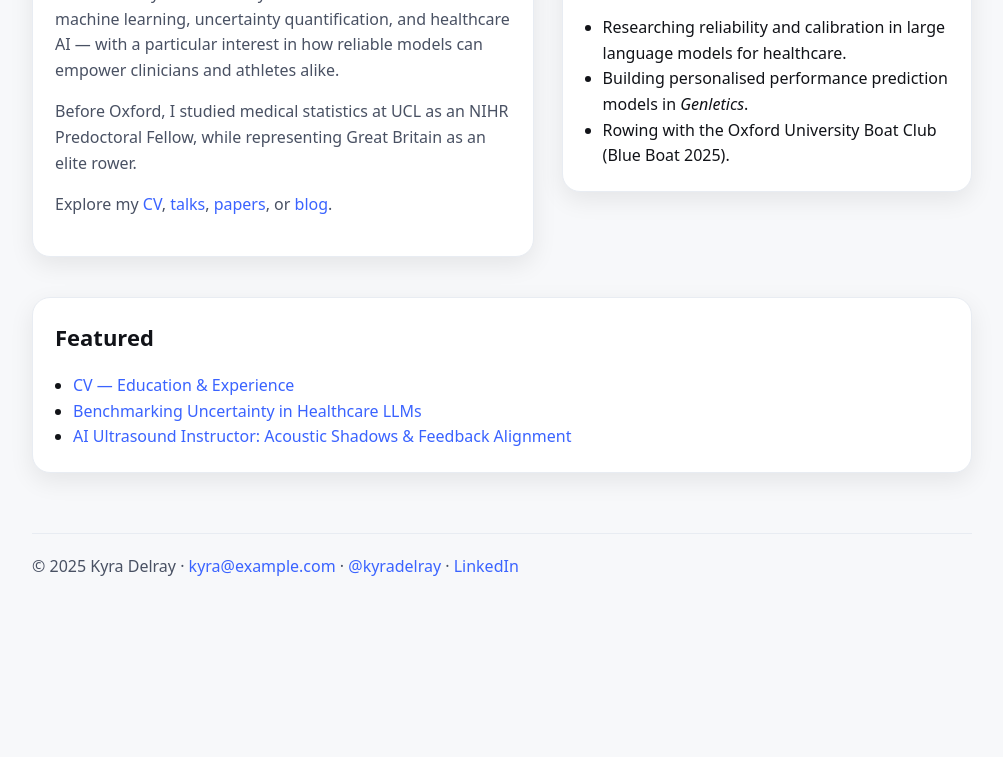
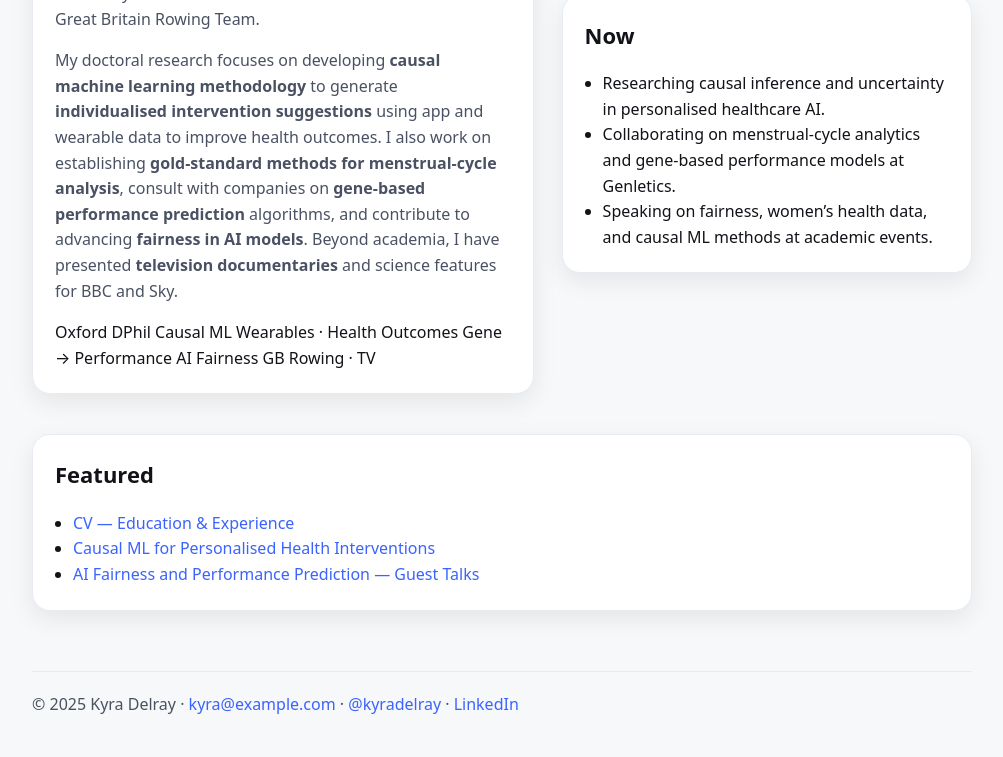
Before and after one commit to kyradelray/kyradelary.github.io, a plain HTML site: page index.html in a window 1280 px wide. Shown: the part 260-1017 px from the top of the page, without its empty margins (138-1141 px from the left). Before the commit the page ends 880 px from the top, so only its background shows below. Drawn offline with Linux system fonts and the light colour scheme.

Commit message:
Update index.html

```diff
--- a/index.html
+++ b/index.html
@@ -3,8 +3,7 @@
 <head>
   <meta charset="utf-8" />
   <meta name="viewport" content="width=device-width, initial-scale=1" />
-  <title>Kyra Delray (née Edwards) — Data Scientist & Ex-Professional Athlete</title>
-  <meta name="description" content="Kyra Delray (née Edwards) — Data scientist at Oxford exploring reliability, uncertainty, and healthcare AI. Former professional athlete and speaker." />
+  <title>Kyra Delray (née Edwards) — DPhil Student at Oxford</title>
   <style>
     :root {
       --bg: #0b0c10;
@@ -60,7 +59,7 @@
         <div class="avatar" aria-hidden="true"></div>
         <div>
           <strong>Kyra Delray (née Edwards)</strong><br>
-          <span style="color:var(--muted)">Data Scientist · Ex-Professional Athlete</span>
+          <span style="color:var(--muted)">DPhil Student · Ex-GB Rower · Data Scientist</span>
         </div>
       </div>
       <nav>
@@ -74,17 +73,24 @@
     <section class="hero">
       <div class="card">
         <h1>Hi, I’m Kyra.</h1>
-        <p>I’m a data scientist and former professional rower, now at the University of Oxford. My work sits at the intersection of machine learning, uncertainty quantification, and healthcare AI — with a particular interest in how reliable models can empower clinicians and athletes alike.</p>
-        <p>Before Oxford, I studied medical statistics at UCL as an NIHR Predoctoral Fellow, while representing Great Britain as an elite rower.</p>
-        <p>Explore my <a href="/cv.html">CV</a>, <a href="/talks.html">talks</a>, <a href="/papers.html">papers</a>, or <a href="/blog.html">blog</a>.</p>
+        <p>I am a DPhil (PhD) student in Health Data Science at the University of Oxford and a former full-time athlete with the Great Britain Rowing Team.</p>
+        <p>My doctoral research focuses on developing <strong>causal machine learning methodology</strong> to generate <strong>individualised intervention suggestions</strong> using app and wearable data to improve health outcomes. I also work on establishing <strong>gold‑standard methods for menstrual‑cycle analysis</strong>, consult with companies on <strong>gene‑based performance prediction</strong> algorithms, and contribute to advancing <strong>fairness in AI models</strong>. Beyond academia, I have presented <strong>television documentaries</strong> and science features for BBC and Sky.</p>
+        <div class="tags">
+          <span class="tag">Oxford DPhil</span>
+          <span class="tag">Causal ML</span>
+          <span class="tag">Wearables · Health Outcomes</span>
+          <span class="tag">Gene → Performance</span>
+          <span class="tag">AI Fairness</span>
+          <span class="tag">GB Rowing · TV</span>
+        </div>
       </div>
 
       <div class="card">
         <h2>Now</h2>
         <ul>
-          <li>Researching reliability and calibration in large language models for healthcare.</li>
-          <li>Building personalised performance prediction models in <em>Genletics</em>.</li>
-          <li>Rowing with the Oxford University Boat Club (Blue Boat 2025).</li>
+          <li>Researching causal inference and uncertainty in personalised healthcare AI.</li>
+          <li>Collaborating on menstrual‑cycle analytics and gene‑based performance models at Genletics.</li>
+          <li>Speaking on fairness, women’s health data, and causal ML methods at academic events.</li>
         </ul>
       </div>
     </section>
@@ -94,8 +100,8 @@
         <h2>Featured</h2>
         <ul>
           <li><a href="/cv.html">CV — Education & Experience</a></li>
-          <li><a href="/papers.html">Benchmarking Uncertainty in Healthcare LLMs</a></li>
-          <li><a href="/talks.html">AI Ultrasound Instructor: Acoustic Shadows & Feedback Alignment</a></li>
+          <li><a href="/papers.html">Causal ML for Personalised Health Interventions</a></li>
+          <li><a href="/talks.html">AI Fairness and Performance Prediction — Guest Talks</a></li>
         </ul>
       </div>
     </section>
```
